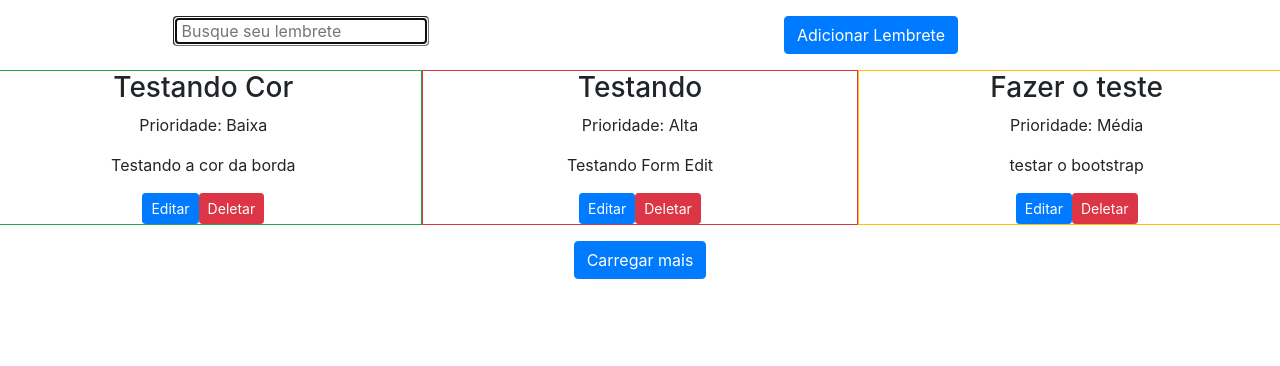
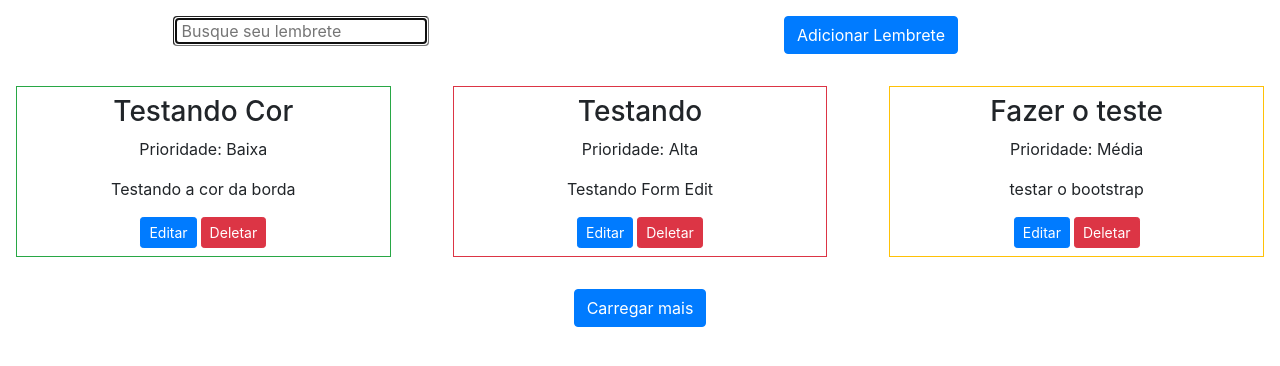
Before and after one commit to rcarnevale/lembretesAngular, an Angular app: page / in a window 1280 px wide. Shown: the top 366 px of the page. Built offline with nearby package versions, Linux system fonts and the light colour scheme; data requests are answered from the project's data file.

Commit message:
Add files via upload

```diff
--- a/src/app/lembretes/lembrete-list/lembrete-modal/edit-modal.component.html
+++ b/src/app/lembretes/lembrete-list/lembrete-modal/edit-modal.component.html
@@ -1,4 +1,4 @@
-<ng-template #contentedit let-c="close" let-d="dismiss">
+<ng-template #content let-c="close" let-d="dismiss">
     <div class="modal-header">
       <h4 class="modal-title" id="modal-basic-title">Edite seu lembrete</h4>
       <button type="button" class="close" aria-label="Close" (click)="d('Cross click')">
@@ -37,6 +37,6 @@
     <div class="modal-footer">
 
     </div>
-  </ng-template>
+</ng-template>
 
-  <button class="btn btn-primary btn-sm" (click)="open(contentedit)">Editar</button>
+<button class="btn btn-primary btn-sm" (click)="open(content)">Editar</button>
--- a/src/app/lembretes/lembrete-list/lembrete-modal/edit-modal.component.ts
+++ b/src/app/lembretes/lembrete-list/lembrete-modal/edit-modal.component.ts
@@ -32,8 +32,8 @@ export class EditModalComponent implements OnInit {
         this.editForm = {};
     }
 
-    open(contentedit) {
-        this.modalService.open(contentedit);
+    open(content) {
+        this.modalService.open(content);
 
     }
 
--- a/src/app/lembretes/lembrete-list/lembretes/lembretes.component.html
+++ b/src/app/lembretes/lembrete-list/lembretes/lembretes.component.html
@@ -1,13 +1,13 @@
-<p class='text-left text-muted' *ngIf='!lembretesOfLembretesComponent.length'>
+<p class='text-lg-center text-muted' *ngIf='!lembretesOfLembretesComponent.length'>
   Não encontramos nenhum lembrete. :(
 </p>
 
 <ol class='list-unstyled'>
   <li *ngFor="let cols of rowsOfLembretesComponent" class='row'>
     <div
-    class="col-4 border text-center"
-    *ngFor="let lembrete of cols"
-    [ngClass]="{'border-danger': lembrete.prioridade == 'Alta',
+    class="col-4 text-center"
+    *ngFor="let lembrete of cols" >
+      <div class= 'border m-3' [ngClass]="{'border-danger': lembrete.prioridade == 'Alta',
       'border-warning': lembrete.prioridade == 'Média',
       'border-success': lembrete.prioridade == 'Baixa'}">
         <ap-lembrete
@@ -17,6 +17,7 @@
             [texto]="lembrete.texto">
         </ap-lembrete>
       </div>
+    </div>
   </li>
 
 </ol>
--- a/src/app/lembretes/lembrete/lembrete.component.html
+++ b/src/app/lembretes/lembrete/lembrete.component.html
@@ -1,4 +1,4 @@
-<div>
+<div class="p-2">
     <h3>{{titulo}}</h3>
     <p>Prioridade: {{prioridade}}</p>
     <p label="Lembrete:">{{texto}}</p>
@@ -7,5 +7,5 @@
     [titulo]=titulo
     [prioridade]=prioridade
     [texto]=texto></edit-modal>
-    <button type="button" id="deletar" class="btn btn-danger btn-sm" (click)="delete()">Deletar</button>
+    <button type="button" id="deletar" class="btn btn-danger btn-sm ml-1" (click)="delete()">Deletar</button>
 </div>
```
Also changed, not shown: src/app/lembretes/lembrete-list/lembrete-modal/lembrete-modal.module.ts (+4 -3 lines), 1 other file (tests, documents, lock files or other folders). Lines whose indentation alone changed are shown as unchanged.
